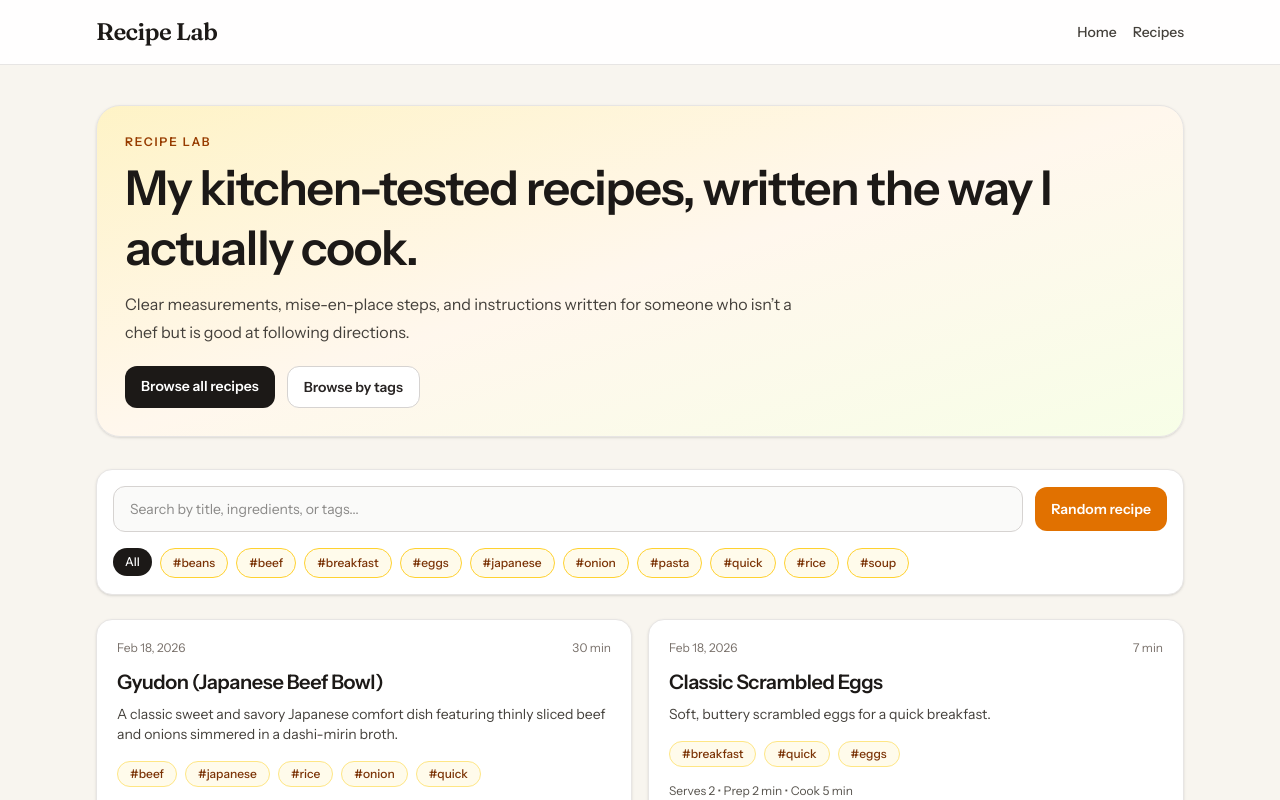
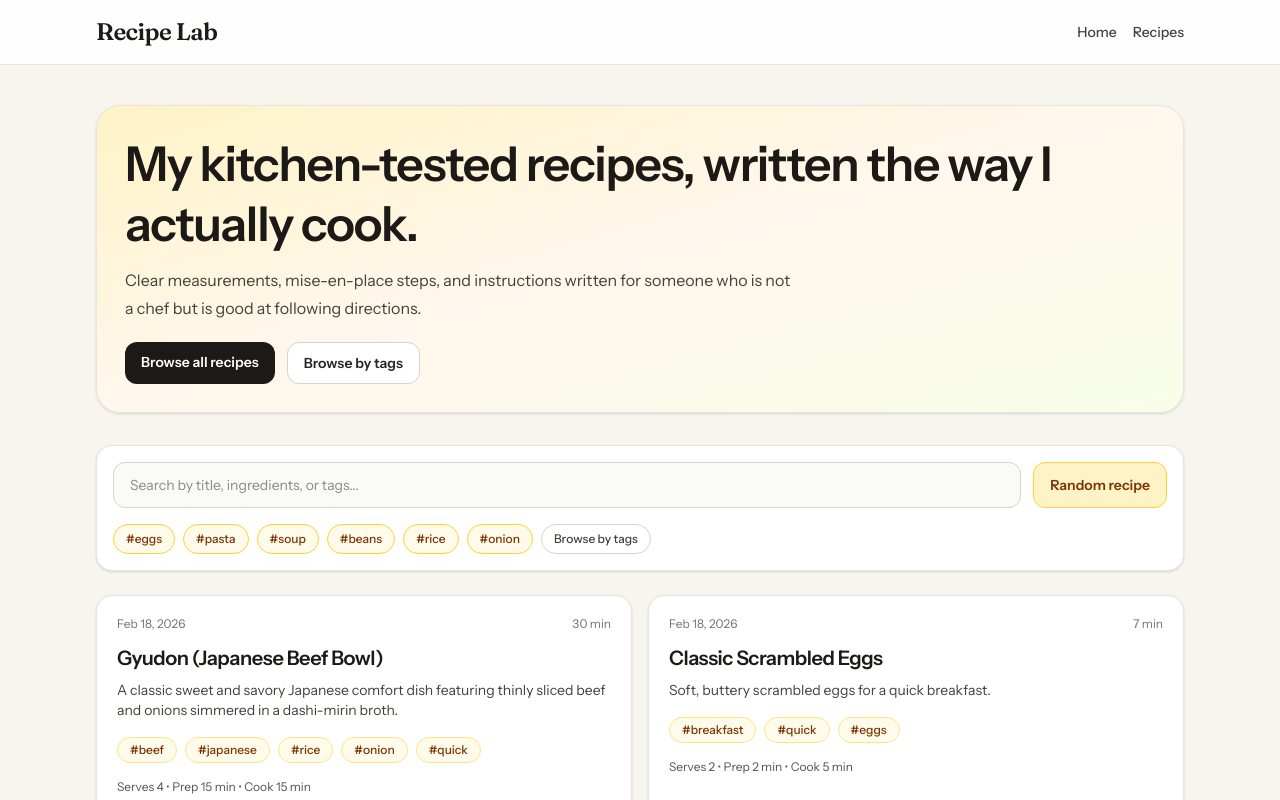
Before and after one commit to zshnjav/recipe-lab, a Next.js app: page / in a window 1280 px wide. Shown: the top 800 px of the page. Built offline with nearby package versions, Linux system fonts and the light colour scheme.

Commit message:
Refine home tag pills, add tags index page, and tune hero/search UI

```diff
--- a/src/app/page.tsx
+++ b/src/app/page.tsx
@@ -9,14 +9,12 @@ export default function Home() {
   return (
     <main className="mx-auto min-h-screen w-full max-w-6xl px-4 py-10 md:px-8">
       <section className="mb-8 rounded-3xl border border-stone-200 bg-gradient-to-br from-amber-100 via-orange-50 to-lime-50 p-7 shadow-sm">
-        <p className="mb-2 text-xs font-semibold uppercase tracking-[0.15em] text-amber-800">
-          Recipe Lab
-        </p>
         <h1 className="mb-3 text-4xl font-semibold leading-tight tracking-tight text-stone-900 md:text-5xl">
           My kitchen-tested recipes, written the way I actually cook.
         </h1>
         <p className="max-w-2xl text-sm leading-7 text-stone-700 md:text-base">
-          Clear measurements, mise-en-place steps, and instructions written for someone who isn’t a chef but is good at following directions.
+          Clear measurements, mise-en-place steps, and instructions written for someone who is not
+          a chef but is good at following directions.
         </p>
         <div className="mt-5 flex flex-wrap gap-3">
           <Link
@@ -26,14 +24,23 @@ export default function Home() {
             Browse all recipes
           </Link>
           <Link
-            href="/recipes"
+            href="/tags"
             className="rounded-xl border border-stone-300 bg-white px-4 py-2.5 text-sm font-semibold text-stone-800 hover:bg-stone-100"
           >
             Browse by tags
           </Link>
         </div>
       </section>
-      <RecipeBrowser recipes={recipes} tags={tags} initialCount={6} showRandomButton />
+      <RecipeBrowser
+        recipes={recipes}
+        tags={tags}
+        initialCount={6}
+        showRandomButton
+        featuredTagCount={6}
+        showBrowseTagsPill
+        browseTagsHref="/tags"
+        showAllTag={false}
+      />
       <div className="mt-8 text-right">
         <Link href="/recipes" className="text-sm font-semibold text-amber-800 hover:text-amber-900">
           View full recipe archive
--- /dev/null
+++ b/src/app/tags/page.tsx
@@ -0,0 +1,27 @@
+import Link from "next/link";
+import { getAllTags } from "@/lib/recipes";
+
+export default function TagsPage() {
+  const tags = getAllTags();
+
+  return (
+    <main className="mx-auto min-h-screen w-full max-w-6xl px-4 py-10 md:px-8">
+      <header className="mb-6">
+        <h1 className="text-4xl font-semibold tracking-tight text-stone-900">Browse Tags</h1>
+        <p className="mt-2 text-sm text-stone-700">Pick a tag to see matching recipes.</p>
+      </header>
+      <ul className="flex flex-wrap gap-2">
+        {tags.map((tag) => (
+          <li key={tag}>
+            <Link
+              href={`/tags/${encodeURIComponent(tag)}`}
+              className="inline-flex rounded-full border border-amber-300 bg-amber-50 px-3 py-1.5 text-sm font-medium text-amber-900 hover:bg-amber-100"
+            >
+              #{tag}
+            </Link>
+          </li>
+        ))}
+      </ul>
+    </main>
+  );
+}
--- a/src/components/recipe-browser.tsx
+++ b/src/components/recipe-browser.tsx
@@ -1,5 +1,6 @@
 "use client";
 
+import Link from "next/link";
 import { useMemo, useState } from "react";
 import { useRouter } from "next/navigation";
 import type { RecipeSummary } from "@/types/recipe";
@@ -10,6 +11,10 @@ interface RecipeBrowserProps {
   tags: string[];
   initialCount?: number;
   showRandomButton?: boolean;
+  featuredTagCount?: number;
+  showBrowseTagsPill?: boolean;
+  browseTagsHref?: string;
+  showAllTag?: boolean;
 }
 
 function matchesQuery(recipe: RecipeSummary, query: string): boolean {
@@ -25,11 +30,25 @@ function matchesQuery(recipe: RecipeSummary, query: string): boolean {
   return haystack.includes(query.toLowerCase());
 }
 
+function pickRandomTags(tags: string[], count: number): string[] {
+  const shuffled = [...tags];
+  for (let index = shuffled.length - 1; index > 0; index -= 1) {
+    const randomIndex = Math.floor(Math.random() * (index + 1));
+    [shuffled[index], shuffled[randomIndex]] = [shuffled[randomIndex], shuffled[index]];
+  }
+
+  return shuffled.slice(0, count);
+}
+
 export function RecipeBrowser({
   recipes,
   tags,
   initialCount,
   showRandomButton = false,
+  featuredTagCount,
+  showBrowseTagsPill = false,
+  browseTagsHref = "/tags",
+  showAllTag = true,
 }: RecipeBrowserProps) {
   const router = useRouter();
   const [query, setQuery] = useState("");
@@ -44,6 +63,12 @@ export function RecipeBrowser({
   }, [recipes, query, activeTag]);
 
   const visible = initialCount ? filtered.slice(0, initialCount) : filtered;
+  const visibleTags = useMemo(() => {
+    if (!featuredTagCount || tags.length <= featuredTagCount) {
+      return tags;
+    }
+    return pickRandomTags(tags, featuredTagCount);
+  }, [tags, featuredTagCount]);
 
   const openRandomRecipe = () => {
     if (filtered.length === 0) {
@@ -69,7 +94,7 @@ export function RecipeBrowser({
             <button
               type="button"
               onClick={openRandomRecipe}
-              className="inline-flex shrink-0 items-center justify-center rounded-xl bg-amber-600 px-4 py-3 text-sm font-semibold text-white hover:bg-amber-700"
+              className="inline-flex shrink-0 items-center justify-center rounded-xl border border-amber-300 bg-amber-100 px-4 py-3 text-sm font-semibold text-amber-900 hover:bg-amber-200"
               disabled={filtered.length === 0}
             >
               Random recipe
@@ -77,6 +102,7 @@ export function RecipeBrowser({
           ) : null}
         </div>
         <ul className="mt-4 flex flex-wrap gap-2">
+          {showAllTag ? (
             <li>
               <button
                 type="button"
@@ -90,7 +116,8 @@ export function RecipeBrowser({
                 All
               </button>
             </li>
-          {tags.map((tag) => (
+          ) : null}
+          {visibleTags.map((tag) => (
             <li key={tag}>
               <button
                 type="button"
@@ -105,6 +132,16 @@ export function RecipeBrowser({
               </button>
             </li>
           ))}
+          {showBrowseTagsPill ? (
+            <li>
+              <Link
+                href={browseTagsHref}
+                className="inline-flex rounded-full border border-stone-300 bg-white px-3 py-1.5 text-xs font-medium text-stone-700 hover:bg-stone-100"
+              >
+                Browse by tags
+              </Link>
+            </li>
+          ) : null}
         </ul>
       </div>
 
```
Lines whose indentation alone changed are shown as unchanged.
